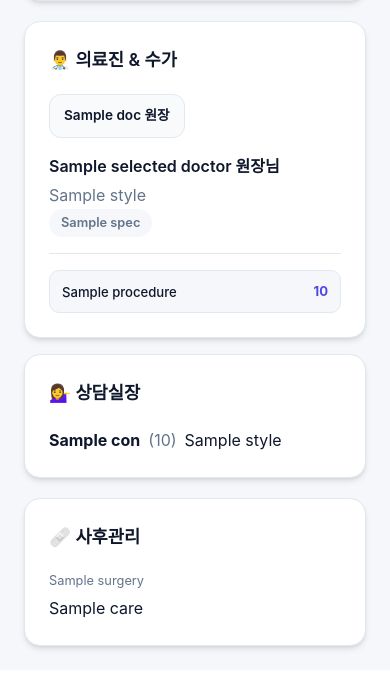
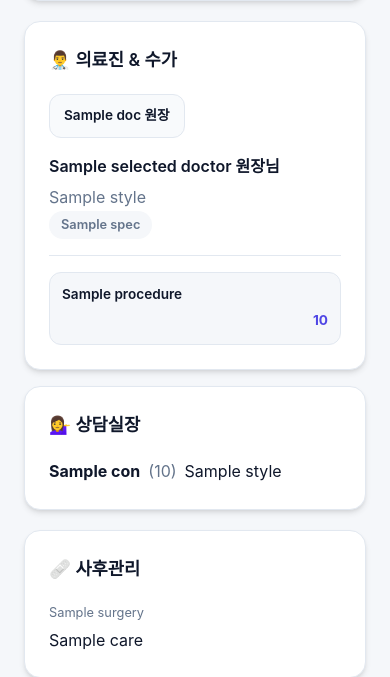
Before and after one commit to swoo1061/datalab_v3, a Django app: template apps/dashboard/templates/dashboard/clinic_detail.html in a window 390 px wide. Shown: the part 993-1670 px from the top of the page. Before the commit the page ends 1646 px from the top, so only its background shows below. Run offline with Django 4.2, Linux system fonts and the light colour scheme; the template is opened without the code that fills it: most values are stand-ins (such as "Sample title", 1, 10 or a date in 2020); some web fonts are replaced.

Commit message:
병원 가이드 완

```diff
--- a/apps/dashboard/static/dashboard/css/clinic_detail.css
+++ b/apps/dashboard/static/dashboard/css/clinic_detail.css
@@ -1,3 +1,7 @@
+/* ==================================================
+   Clinic Detail Page Only (FINAL)
+   ================================================== */
+
 /* ===== Info ===== */
 .info-grid {
   display: grid;
@@ -16,7 +20,9 @@
   border-top: 1px solid var(--border);
 }
 
-/* ===== Doctor Buttons ===== */
+/* ==================================================
+   Doctor Buttons
+   ================================================== */
 .doctor-list {
   display: flex;
   flex-wrap: wrap;
@@ -24,26 +30,24 @@
   margin-bottom: 16px;
 }
 
-.doctor-list form {
-  margin: 0;
-}
+.doctor-item {
+  display: inline-flex;
+  align-items: center;
+  justify-content: center;
 
-.doctor-item {
-  appearance: none;
+  padding: 10px 14px;
+  border-radius: 12px;
   border: 1px solid var(--border);
+
   background: #f8fafc;
   color: var(--text);
 
-  padding: 10px 14px;
-  border-radius: 12px;
-
   font-size: 0.85rem;
   font-weight: 600;
-  white-space: nowrap;
+  text-decoration: none;
 
   cursor: pointer;
   transition: all 0.15s ease;
-  text-decoration: none;
 }
 
 .doctor-item:hover {
@@ -53,111 +57,88 @@
 
 .doctor-item.active {
   background: linear-gradient(135deg, var(--brand) 0%, #7c3aed 100%);
-  color: #ffffff;
+  color: #fff;
   border-color: transparent;
   box-shadow: 0 4px 12px rgba(79,70,229,.25);
 }
 
-/* ===== Doctor Detail ===== */
+/* ==================================================
+   Doctor Detail
+   ================================================== */
 .doctor-title {
   font-size: 1rem;
   font-weight: 600;
-  margin-bottom: 4px;
+  margin-bottom: 6px;
 }
 
-/* ===== Price Table ===== */
-.price-table-wrap {
-  overflow-x: auto;
+/* ==================================================
+   Price Grid (카드형 – 핵심 수정 구간)
+   ================================================== */
+.price-grid {
+  display: grid;
+  grid-template-columns: repeat(2, 1fr);
+  gap: 10px;
 }
 
-.price-table {
-  width: 100%;
-  border-collapse: collapse;
-  background: var(--surface);
+/* 카드 자체 */
+.price-card {
+  display: flex;
+  flex-direction: column;
+  gap: 6px;
+
+  padding: 12px;
+  border: 1px solid var(--border);
   border-radius: 12px;
-  overflow: hidden;
+  background: var(--bg);
+
+  min-width: 0;       /* ⭐ 핵심 */
+  overflow: hidden;   /* ⭐ 핵심 */
 }
 
-.price-table thead {
-  background: var(--bg);
+/* 시술명 영역 */
+.price-procedure {
+  display: block;          /* ⭐ 핵심 */
+  width: 100%;             /* ⭐ 핵심 */
+
+  font-size: 0.85rem;
+  font-weight: 600;
+  line-height: 1.4;
+
+  white-space: normal;     /* 줄바꿈 허용 */
+  word-break: keep-all;    /* 한글 단어 단위 */
+  overflow-wrap: break-word;
+
+  max-width: 100%;         /* ⭐ 핵심 */
 }
 
-.price-table th,
-.price-table td {
-  padding: 10px 12px;
-  border-bottom: 1px solid var(--border);
+/* 설명 텍스트 */
+.price-desc {
+  display: block;          /* ⭐⭐⭐ 제일 중요 */
+  margin-top: 2px;
+
+  font-size: 0.75rem;
+  font-weight: 500;
+  color: var(--brand);
+
+  white-space: normal;
+  word-break: keep-all;
+  overflow-wrap: break-word;
 }
 
-.price-table th {
-  font-size: 0.75rem;
-  color: var(--muted);
-  text-transform: uppercase;
-}
-
-.price-table tbody tr:hover {
-  background: var(--bg);
-}
-
-.price-table .procedure {
-  font-size: 0.85rem;
-  font-weight: 500;
-}
-
-.price-table .price {
-  text-align: right;
+/* 가격 */
+.price-value {
+  align-self: flex-end;
   font-size: 0.85rem;
   font-weight: 700;
   color: var(--brand);
   white-space: nowrap;
 }
 
-/* ===== Price Grid (4~6개 한눈에) ===== */
-.price-grid {
-  display: grid;
-  grid-template-columns: repeat(3, 1fr); /* 한 줄에 3개 */
-  gap: 10px;
-}
-
-.price-card {
-  display: flex;
-  justify-content: space-between;
-  align-items: center;
-
-  padding: 10px 12px;
-  background: var(--bg);
-  border-radius: 10px;
-  border: 1px solid var(--border);
-}
-
-.price-procedure {
-  font-size: 0.82rem;
-  font-weight: 500;
-  color: var(--text);
-  line-height: 1.4;
-}
-
-.price-value {
-  font-size: 0.82rem;
-  font-weight: 700;
-  color: var(--brand);
-  white-space: nowrap;
-}
-
-/* ===== Responsive ===== */
+/* ==================================================
+   Responsive
+   ================================================== */
 @media (max-width: 768px) {
   .price-grid {
-    grid-template-columns: 1fr; /* 모바일 1열 */
+    grid-template-columns: 1fr;
   }
 }
-
-/* ===== Mobile ===== */
-@media (max-width: 768px) {
-  .doctor-list {
-    overflow-x: auto;
-    white-space: nowrap;
-  }
-
-  .doctor-item {
-    flex-shrink: 0;
-  }
-}
```
Also changed, not shown: apps/data/management/commands/migrate_clinic_json.py (+12 -7 lines).
